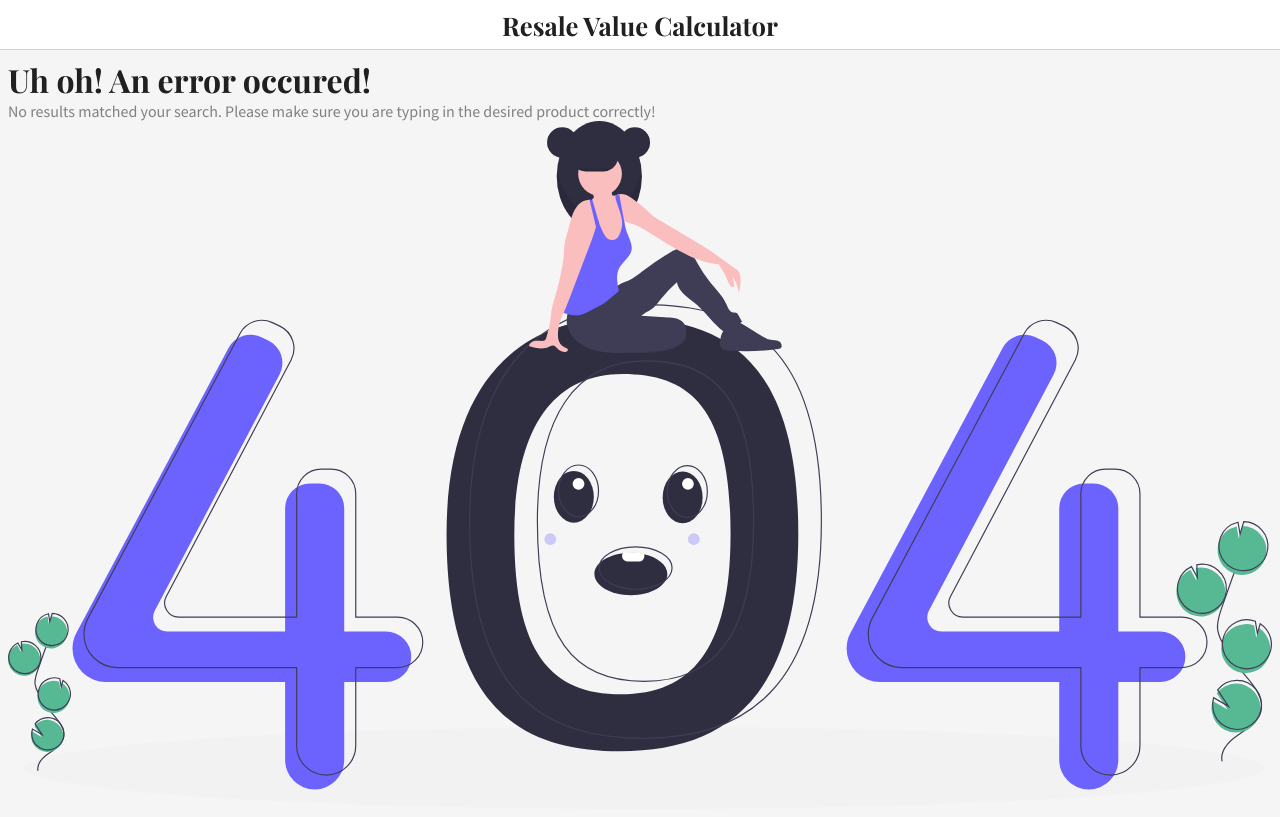
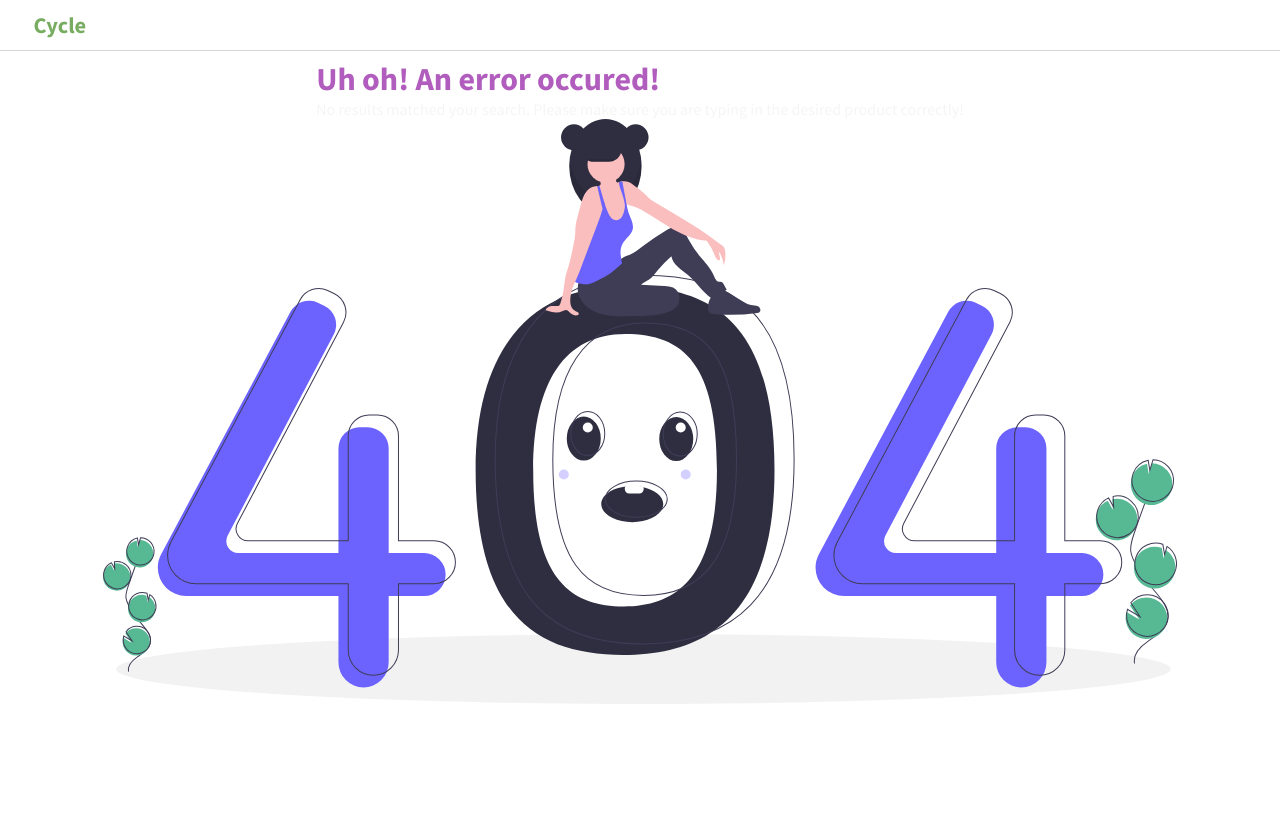
Before and after one commit to RyanASC20/resalecalculator, a Next.js app: page /noResults in a window 1280 px wide. Built offline with nearby package versions, Linux system fonts and the light colour scheme.

Commit message:
change styling

```diff
--- a/components/Directions/Directions.module.scss
+++ b/components/Directions/Directions.module.scss
@@ -2,12 +2,14 @@
     text-align: center;
     .welcome-message {
         margin: 0.5em 0;
+        font-weight: 500;
     }
     .directions {
         font-family: 'Source Sans Pro';
         font-size: 1em;
         font-weight: 400;
-        color: gray;
+        color: rgb(158, 158, 158);
+        line-height: 2em;
     }
 
     @media(min-width: 1365px) {
--- a/components/Listing/Listing.module.scss
+++ b/components/Listing/Listing.module.scss
@@ -1,5 +1,6 @@
 .item {
     background: white;
+    color: gray;
     padding: 0.7em;
     margin: 0.4em 0;
     border-radius: 5px;
@@ -20,6 +21,7 @@
         h2 {
             font-weight: 400;
             font-size: 2em;
+            color: black;
         }
         .price {
             margin-top: 1em;
--- a/components/Navbar/Navbar.js
+++ b/components/Navbar/Navbar.js
@@ -1,9 +1,9 @@
-import styles from './Navbar.module.scss';
+import style from './Navbar.module.scss';
 
 const Navbar = () => {
     return (
-        <div className={styles.nav}>
-            <a href="/"><h1>Resale Value Calculator</h1></a>
+        <div className={style.nav}>
+            <a href="/"><h1 id={style.title}>Cycle</h1></a>
         </div>
     )
 }
--- a/components/Navbar/Navbar.module.scss
+++ b/components/Navbar/Navbar.module.scss
@@ -1,13 +1,16 @@
 .nav {
-    padding: 0.6em;
-    font-size: 0.8em;
-    color: white;
-    text-align: center;
+    padding: 1em;
+    font-size: 0.7em;
+    // text-align: center;
     background: #ffffff;
-    border-bottom: 1px solid lightgray;
+    border-bottom: 1px solid rgb(212, 212, 212);;
     position: sticky;
     top: 0;
 
-    .to-home {
+    #title {
+        display: inline-block;
+        padding-left: 1em;
+        font-weight: 900;
+        color: #78ad61;
     }
 }
--- a/components/Searchbar/Searchbar.js
+++ b/components/Searchbar/Searchbar.js
@@ -18,7 +18,7 @@ const SearchBar = (props) => {
 
     return (
         <div className={style.search}>
-            <h2>Search for an item to see it's resale value!</h2>
+            <h2>Search for an item to see its resale value!</h2>
             <form name="search"  onSubmit={handleSubmit}>
                 <input className={style.input} type="text" placeholder="Search:" onChange={handleChange}></input>
                 <button className={style.button} type="submit">Submit</button>
--- a/pages/index.js
+++ b/pages/index.js
@@ -9,7 +9,7 @@ const Index = () => {
             <HeadTag title="Home"/>
             <Navbar />
             <div className="content">
-                <div>
+                <div className="left">
                     <Directions />
                     <Searchbar />
                 </div>
--- a/pages/search.js
+++ b/pages/search.js
@@ -12,8 +12,7 @@ const Search = ({data, currentQuery, test }) => {
             <div className="content">
                 <div>
                     <SearchBar />
-                    <h1>{ test }</h1>
-                    {/* <AllListings listings={ data.searchResult[0].item }/> */}
+                    <AllListings listings={ data.searchResult[0].item }/>
                 </div>
             </div>
         </div>
@@ -26,7 +25,7 @@ export async function getServerSideProps({query}) {
     const res = await fetch(`https://svcs.ebay.com/services/search/FindingService/v1?OPERATION-NAME=findItemsByKeywords&SERVICE-VERSION=1.0.0&SECURITY-APPNAME=${process.env.EBAY_APP_ID}&RESPONSE-DATA-FORMAT=JSON&REST-PAYLOAD&keywords=${currentQuery}`,
     );
     const data = await res.json()
-    return { props: { data, currentQuery, test: 'hello' } }
+    return { props: { data, currentQuery } }
 }
 
 
--- a/styles/global.scss
+++ b/styles/global.scss
@@ -1,7 +1,8 @@
-$primaryBackground: whitesmoke;
-$headingFont: 'Playfair Display';
+$primaryBackground: white;
+$headingFont: 'Source Sans Pro';
 $primaryFont: 'Source Sans Pro';
-$headingColor: rgb(32, 32, 34);
+$headingColor: rgb(177, 93, 189);
+$borderColor: 1px solid rgb(233, 233, 233);
 
 * {
     margin: 0;
@@ -11,15 +12,17 @@ $headingColor: rgb(32, 32, 34);
 body {
     background: $primaryBackground;
     font-family: $primaryFont;
-    color: gray;
+    color: rgb(245, 245, 245);
 
     h1, h2 {
         font-family: $headingFont;
         color: $headingColor;
+        // font-weight: 500;
     }
 
     h2 {
         font-size: 1.2em;
+        font-weight: 500;
     }
 
     a {
@@ -31,8 +34,8 @@ body {
         display: flex;
         flex-direction: column;
         justify-content: center;
+        align-items: center;
         margin: 0.5em;
-
 
         // margin: 1em;
         .illustration {
@@ -42,7 +45,13 @@ body {
         @media(min-width: 1365px) {
 
             flex-direction: row;
-            margin: 5em 15em;
+            justify-content: space-between;
+            margin: 2em 13em;
+
+            .left {
+                margin-top: 2em;
+                width: 40%;
+            }
 
             .illustration {
                 width: 50%;
```
Also changed, not shown: components/Searchbar/Searchbar.module.scss (+8 -0 lines), components/Suggestions/Suggestions.module.scss (+10 -3 lines).
